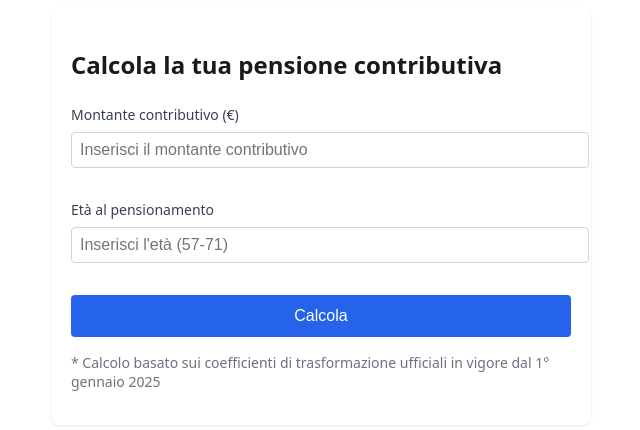
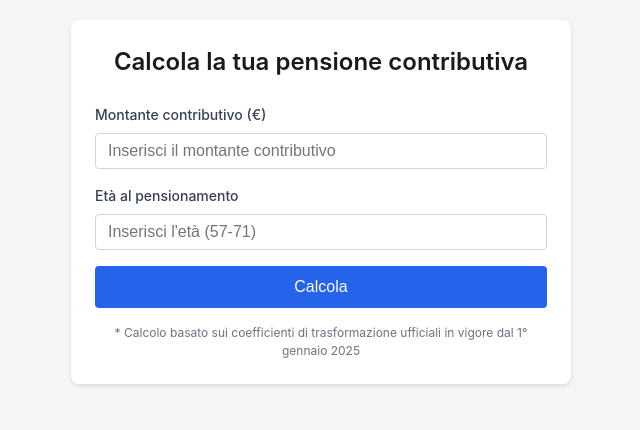
Before and after one commit to sapomnia/CalcolatorePensioni2025, a plain HTML site: page Calcolatore.html in a window 1280 px wide. Shown: the whole page, without its empty margins (319-959 px from the left). Drawn offline with Linux system fonts and the light colour scheme.

Commit message:
Calcolatore.html

```diff
--- a/Calcolatore.html
+++ b/Calcolatore.html
@@ -1,56 +1,78 @@
 <!DOCTYPE html>
-<html>
+<html lang="it">
 <head>
     <meta charset="UTF-8">
+    <meta name="viewport" content="width=device-width, initial-scale=1.0">
+    <title>Calcolatore Pensione Contributiva</title>
     <style>
+        * {
+            box-sizing: border-box;
+            margin: 0;
+            padding: 0;
+        }
+
+        body {
+            font-family: -apple-system, BlinkMacSystemFont, "Segoe UI", Roboto, "Helvetica Neue", Arial, sans-serif;
+            line-height: 1.5;
+            padding: 20px;
+            background-color: #f5f5f5;
+        }
+
         .calculator {
-            font-family: system-ui, -apple-system, sans-serif;
             max-width: 500px;
             margin: 0 auto;
-            padding: 20px;
-            box-shadow: 0 1px 3px 0 rgba(0, 0, 0, 0.1);
+            padding: 24px;
+            background-color: white;
             border-radius: 8px;
-            background: white;
+            box-shadow: 0 2px 4px rgba(0,0,0,0.1);
         }
 
         .title {
-            font-size: 1.5rem;
+            font-size: 24px;
             font-weight: 600;
-            margin-bottom: 1.5rem;
             color: #1a1a1a;
+            margin-bottom: 24px;
+            text-align: center;
         }
 
         .input-group {
-            margin-bottom: 1rem;
+            margin-bottom: 16px;
         }
 
         .label {
             display: block;
-            font-size: 0.875rem;
+            font-size: 14px;
             font-weight: 500;
-            margin-bottom: 0.5rem;
             color: #374151;
+            margin-bottom: 8px;
         }
 
         .input {
             width: 100%;
-            padding: 0.5rem;
+            padding: 8px 12px;
             border: 1px solid #d1d5db;
             border-radius: 4px;
-            font-size: 1rem;
-            margin-bottom: 1rem;
+            font-size: 16px;
+            color: #1a1a1a;
+        }
+
+        .input:focus {
+            border-color: #2563eb;
+            outline: none;
+            box-shadow: 0 0 0 2px rgba(37,99,235,0.2);
         }
 
         .button {
             width: 100%;
-            padding: 0.75rem;
+            padding: 12px;
             background-color: #2563eb;
             color: white;
             border: none;
             border-radius: 4px;
-            font-size: 1rem;
+            font-size: 16px;
             font-weight: 500;
             cursor: pointer;
+            transition: background-color 0.2s;
         }
 
         .button:hover {
@@ -58,9 +80,9 @@
         }
 
         .result {
-            margin-top: 1rem;
-            padding: 1rem;
-            background-color: #f3f4f6;
+            margin-top: 20px;
+            padding: 16px;
+            background-color: #f8fafc;
             border-radius: 4px;
             display: none;
         }
@@ -69,10 +91,20 @@
             display: block;
         }
 
+        .result p {
+            margin-bottom: 8px;
+            font-size: 14px;
+        }
+
+        .result p:last-child {
+            margin-bottom: 0;
+        }
+
         .note {
-            margin-top: 1rem;
-            font-size: 0.875rem;
+            margin-top: 16px;
+            font-size: 12px;
             color: #6b7280;
+            text-align: center;
         }
     </style>
 </head>
@@ -136,9 +168,9 @@
             document.getElementById('coefficiente').textContent =
                 `Coefficiente di trasformazione: ${coefficiente}%`;
             document.getElementById('pensioneAnnua').textContent =
-                `Pensione annua lorda: €${pensioneAnnua.toFixed(2)}`;
+                `Pensione annua lorda: €${pensioneAnnua.toLocaleString('it-IT', {minimumFractionDigits: 2, maximumFractionDigits: 2})}`;
             document.getElementById('pensioneMensile').textContent =
-                `Pensione mensile lorda (13 mensilità): €${pensioneMensile.toFixed(2)}`;
+                `Pensione mensile lorda (13 mensilità): €${pensioneMensile.toLocaleString('it-IT', {minimumFractionDigits: 2, maximumFractionDigits: 2})}`;
 
             document.getElementById('result').classList.add('visible');
         }
```
